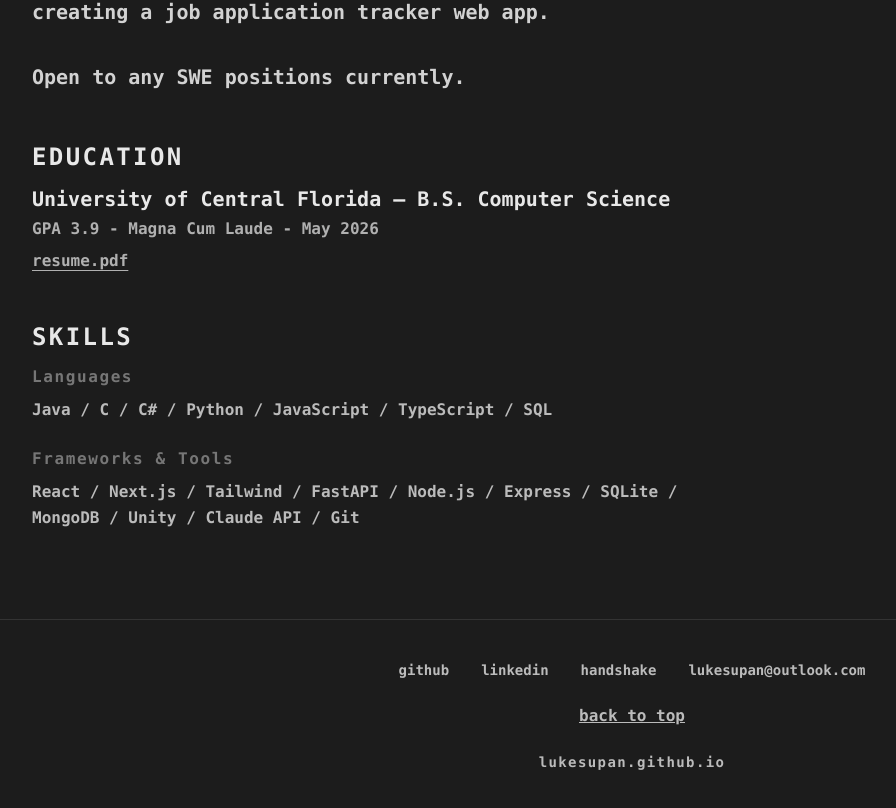
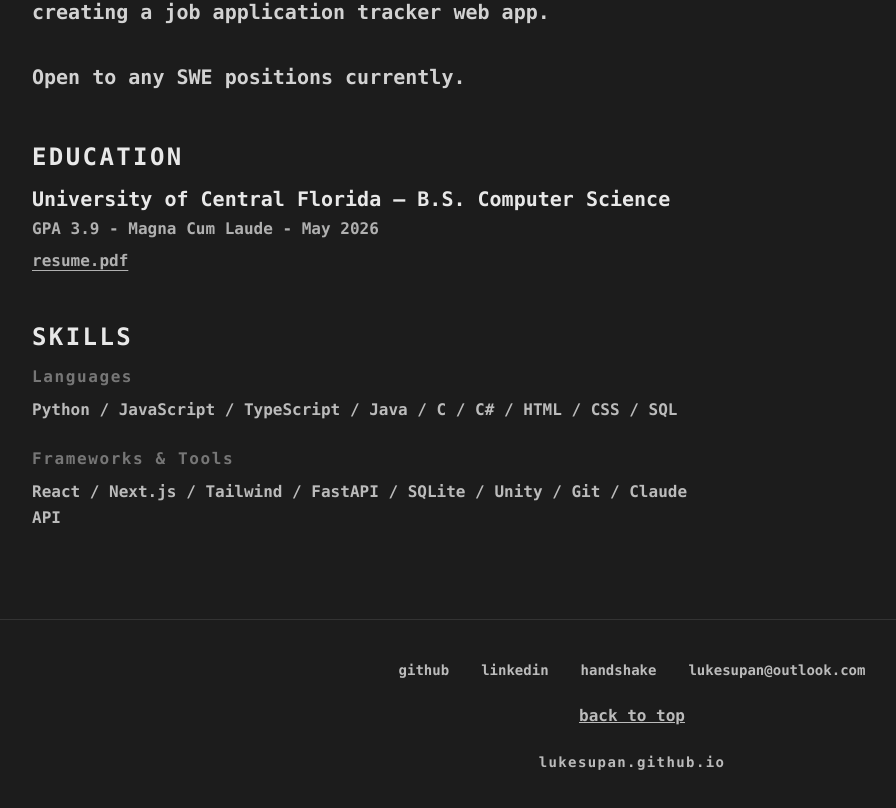
Before and after one commit to LukeSupan/LukeSupan.github.io, a React (Vite) app: page /#/ in a window 1280 px wide. Shown: the part 2188-2996 px from the top of the page, without its empty margins (8-904 px from the left). Built offline with nearby package versions, Linux system fonts and the light colour scheme.

Commit message:
skills update, resume update

```diff
--- a/src/data/Skills.js
+++ b/src/data/Skills.js
@@ -1,10 +1,29 @@
 export const SKILLS = [
   {
     label: "Languages",
-    items: ["Java", "C", "C#", "Python", "JavaScript", "TypeScript", "SQL"],
+    items: [
+      "Python",
+      "JavaScript",
+      "TypeScript",
+      "Java",
+      "C",
+      "C#",
+      "HTML",
+      "CSS",
+      "SQL",
+    ],
   },
   {
     label: "Frameworks & Tools",
-    items: ["React", "Next.js", "Tailwind", "FastAPI", "Node.js", "Express", "SQLite", "MongoDB", "Unity", "Claude API", "Git"],
+    items: [
+      "React",
+      "Next.js",
+      "Tailwind",
+      "FastAPI",
+      "SQLite",
+      "Unity",
+      "Git",
+      "Claude API",
+    ],
   },
 ];
```
Also changed, not shown: 1 other file (tests, documents, lock files or other folders).
